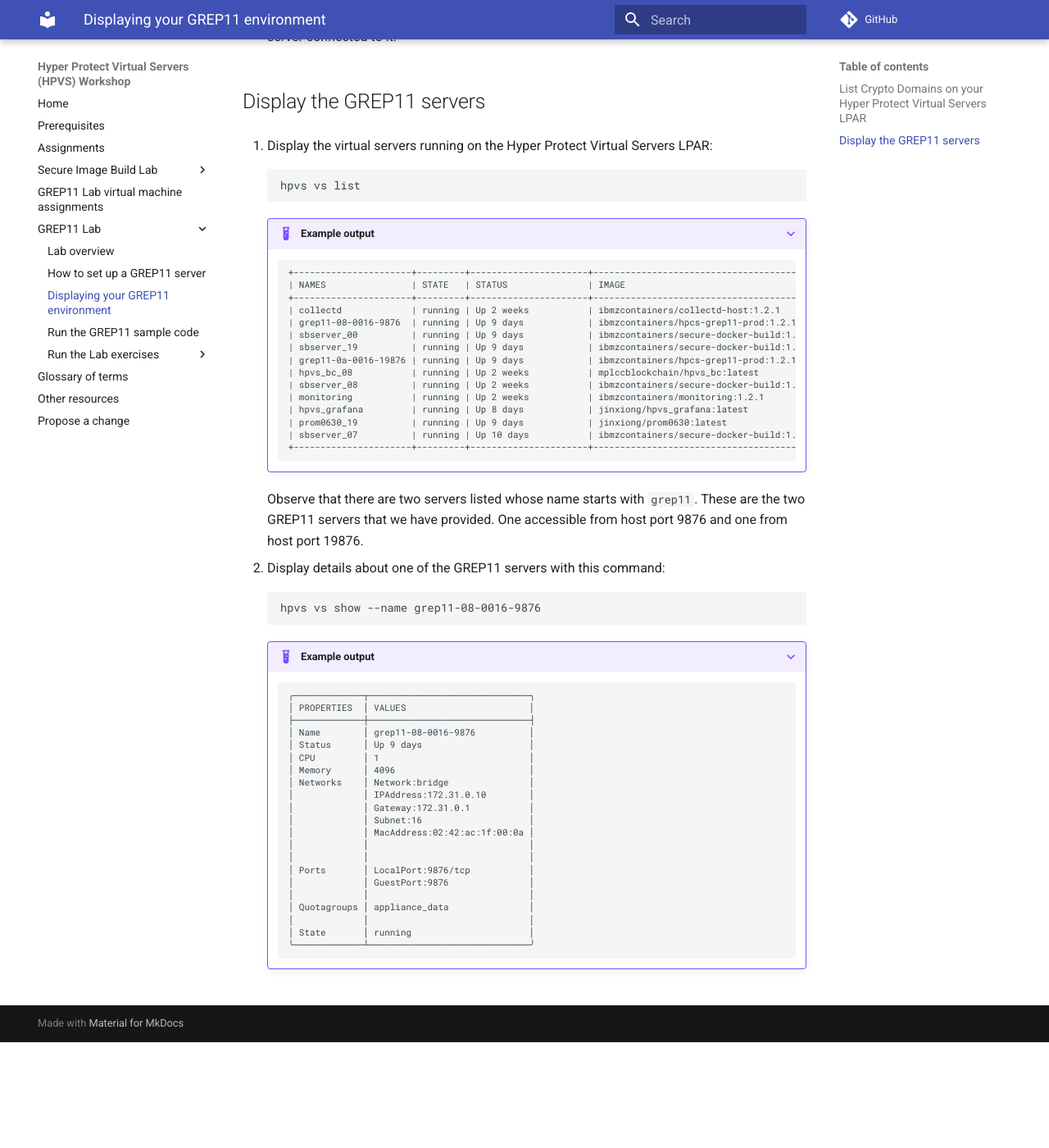
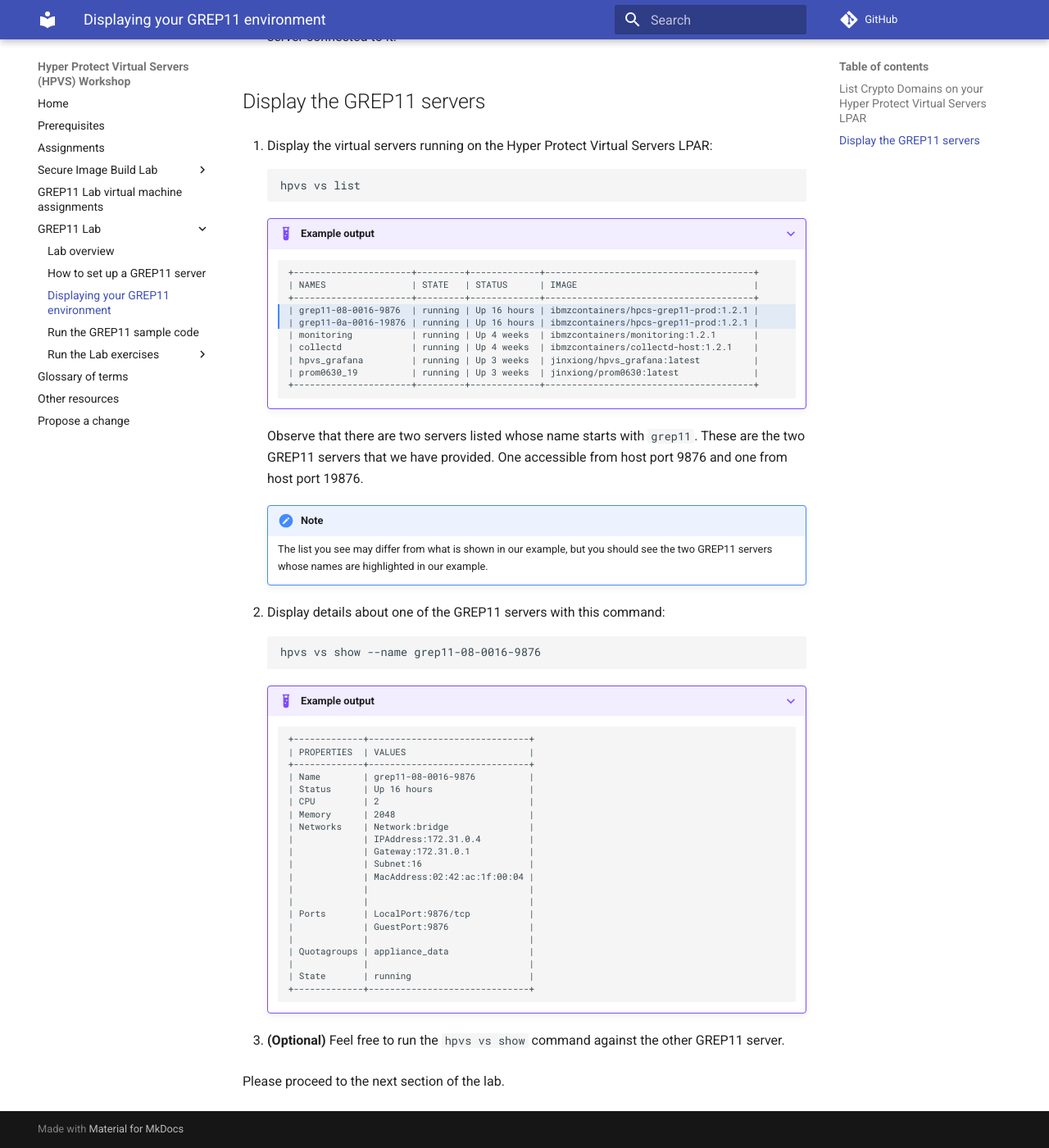
Before and after one commit to ibm-wsc/hyper-protect-virtual-servers-workshop, an MkDocs documentation site: the page built from docs/grep11-lab/grep11-display.md, in a window 1280 px wide and 1400 px high, scrolled down 576 px. Shown: the whole window at 82% size. Built offline with MkDocs 1.6.1 and Material for MkDocs 9.7.7, drawn with Linux system fonts in a browser that asks for light colours; comment, search, counter and statistics services are not loaded; before the commit the page ends 1847 px from its top, so only the background shows below that.

Commit message:
lab updates

````diff
--- a/docs/grep11-lab/grep11-display.md
+++ b/docs/grep11-lab/grep11-display.md
@@ -24,7 +24,7 @@
 
 ## Display the GREP11 servers
 
-2. Display the virtual servers running on the Hyper Protect Virtual Servers LPAR:
+1. Display the virtual servers running on the Hyper Protect Virtual Servers LPAR:
 
     ``` bash
     hpvs vs list
@@ -32,27 +32,25 @@
 
     ???+ example "Example output"
 
-        ```
-        +----------------------+---------+----------------------+----------------------------------------------------------+
-        | NAMES                | STATE   | STATUS               | IMAGE                                                    |
-        +----------------------+---------+----------------------+----------------------------------------------------------+
-        | collectd             | running | Up 2 weeks           | ibmzcontainers/collectd-host:1.2.1                       |
-        | grep11-08-0016-9876  | running | Up 9 days            | ibmzcontainers/hpcs-grep11-prod:1.2.1                    |
-        | sbserver_00          | running | Up 9 days            | ibmzcontainers/secure-docker-build:1.2.1-release-9b63b43 |
-        | sbserver_19          | running | Up 9 days            | ibmzcontainers/secure-docker-build:1.2.1-release-9b63b43 |
-        | grep11-0a-0016-19876 | running | Up 9 days            | ibmzcontainers/hpcs-grep11-prod:1.2.1                    |
-        | hpvs_bc_08           | running | Up 2 weeks           | mplccblockchain/hpvs_bc:latest                           |
-        | sbserver_08          | running | Up 2 weeks           | ibmzcontainers/secure-docker-build:1.2.1-release-9b63b43 |
-        | monitoring           | running | Up 2 weeks           | ibmzcontainers/monitoring:1.2.1                          |
-        | hpvs_grafana         | running | Up 8 days            | jinxiong/hpvs_grafana:latest                             |
-        | prom0630_19          | running | Up 9 days            | jinxiong/prom0630:latest                                 |
-        | sbserver_07          | running | Up 10 days           | ibmzcontainers/secure-docker-build:1.2.1-release-9b63b43 |
-        +----------------------+---------+----------------------+----------------------------------------------------------+
+        ``` hl_lines="4-5"
+        +----------------------+---------+-------------+---------------------------------------+
+        | NAMES                | STATE   | STATUS      | IMAGE                                 |
+        +----------------------+---------+-------------+---------------------------------------+
+        | grep11-08-0016-9876  | running | Up 16 hours | ibmzcontainers/hpcs-grep11-prod:1.2.1 |
+        | grep11-0a-0016-19876 | running | Up 16 hours | ibmzcontainers/hpcs-grep11-prod:1.2.1 |
+        | monitoring           | running | Up 4 weeks  | ibmzcontainers/monitoring:1.2.1       |
+        | collectd             | running | Up 4 weeks  | ibmzcontainers/collectd-host:1.2.1    |
+        | hpvs_grafana         | running | Up 3 weeks  | jinxiong/hpvs_grafana:latest          |
+        | prom0630_19          | running | Up 3 weeks  | jinxiong/prom0630:latest              |
+        +----------------------+---------+-------------+---------------------------------------+
         ```
 
     Observe that there are two servers listed whose name starts with `grep11`.  These are the two GREP11 servers that we have provided. One accessible from host port 9876 and one from host port 19876.
 
-3. Display details about one of the GREP11 servers with this command:
+    !!! note
+        The list you see may differ from what is shown in our example, but you should see the two GREP11 servers whose names are highlighted in our example.
+
+2. Display details about one of the GREP11 servers with this command:
 
     ``` bash
     hpvs vs show --name grep11-08-0016-9876
@@ -61,25 +59,30 @@
     ???+ example "Example output"
 
         ```
-        ╭─────────────┬──────────────────────────────╮
-        │ PROPERTIES  │ VALUES                       │
-        ├─────────────┼──────────────────────────────┤
-        │ Name        │ grep11-08-0016-9876          │
-        │ Status      │ Up 9 days                    │
-        │ CPU         │ 1                            │
-        │ Memory      │ 4096                         │
-        │ Networks    │ Network:bridge               │
-        │             │ IPAddress:172.31.0.10        │
-        │             │ Gateway:172.31.0.1           │
-        │             │ Subnet:16                    │
-        │             │ MacAddress:02:42:ac:1f:00:0a │
-        │             │                              │
-        │             │                              │
-        │ Ports       │ LocalPort:9876/tcp           │
-        │             │ GuestPort:9876               │
-        │             │                              │
-        │ Quotagroups │ appliance_data               │
-        │             │                              │
-        │ State       │ running                      │
-        ╰─────────────┴──────────────────────────────╯
+        +-------------+------------------------------+
+        | PROPERTIES  | VALUES                       |
+        +-------------+------------------------------+
+        | Name        | grep11-08-0016-9876          |
+        | Status      | Up 16 hours                  |
+        | CPU         | 2                            |
+        | Memory      | 2048                         |
+        | Networks    | Network:bridge               |
+        |             | IPAddress:172.31.0.4         |
+        |             | Gateway:172.31.0.1           |
+        |             | Subnet:16                    |
+        |             | MacAddress:02:42:ac:1f:00:04 |
+        |             |                              |
+        |             |                              |
+        | Ports       | LocalPort:9876/tcp           |
+        |             | GuestPort:9876               |
+        |             |                              |
+        | Quotagroups | appliance_data               |
+        |             |                              |
+        | State       | running                      |
+        +-------------+------------------------------+
+
         ```
+
+3. **(Optional)** Feel free to run the `hpvs vs show` command against the other GREP11 server.
+
+Please proceed to the next section of the lab.
````
Also changed, not shown: docs/grep11-lab/grep11-setup.md (+7 -7 lines), docs/grep11-lab/run-grep11-samples.md (+3 -1 lines).
